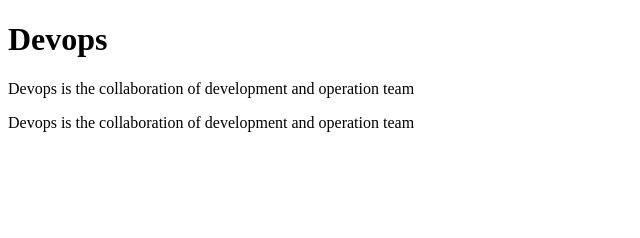
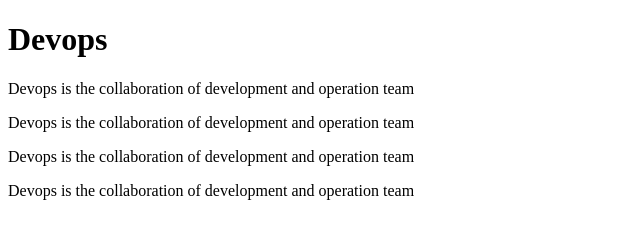
Before and after one commit to vgythrrddy/labprogram, a plain HTML site: page index.html in a window 1280 px wide. Shown: the whole page, without its empty margins (0-640 px from the left). Drawn offline with Linux system fonts and the light colour scheme.

Commit message:
Second commit

```diff
--- a/index.html
+++ b/index.html
@@ -6,6 +6,8 @@
                 <h1>Devops</h1>
                 <p>Devops is the collaboration of development and operation team</p>
                 <p>Devops is the collaboration of development and operation team</p>
+                <p>Devops is the collaboration of development and operation team</p>
+                <p>Devops is the collaboration of development and operation team</p>
             </body>
 
     </head>
```
